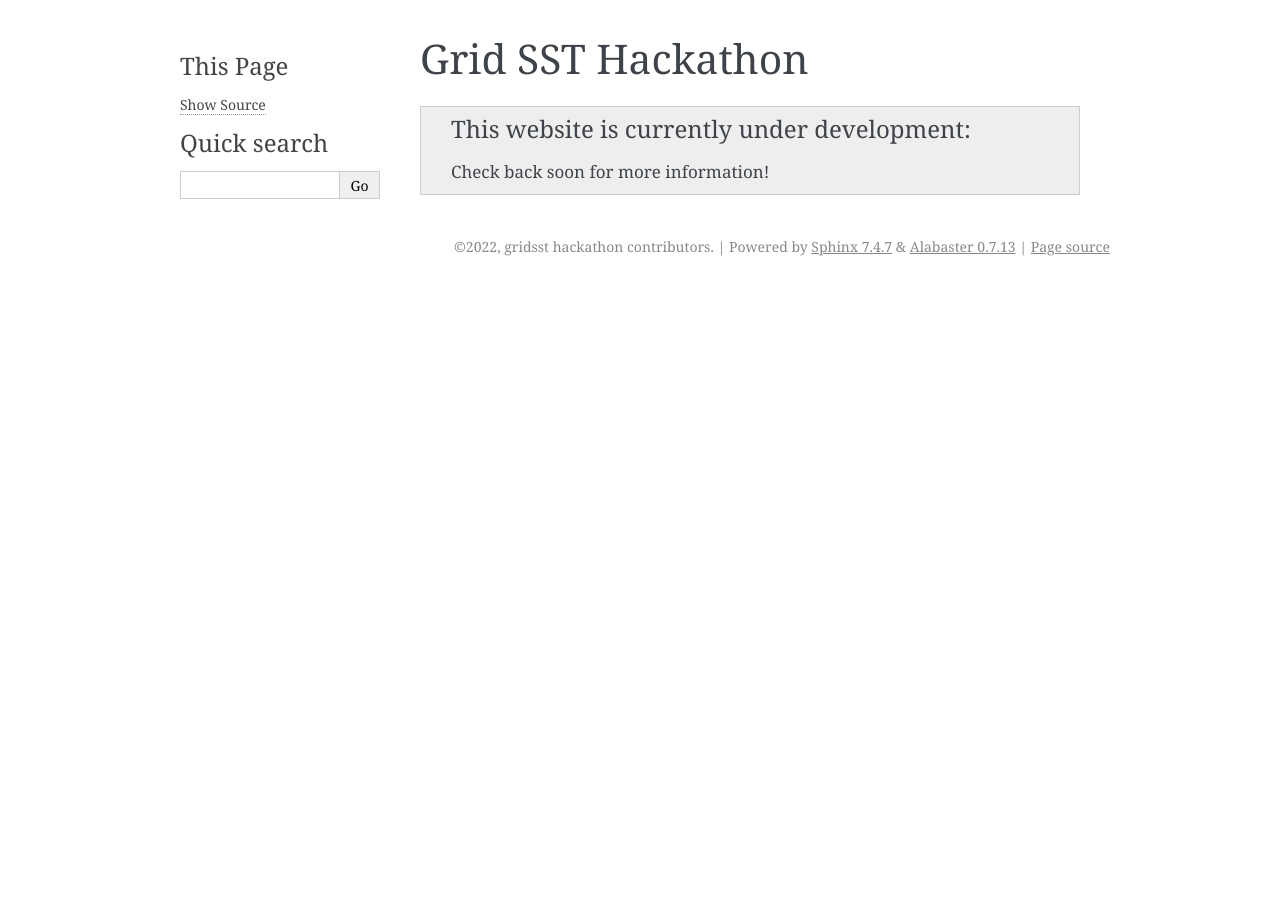
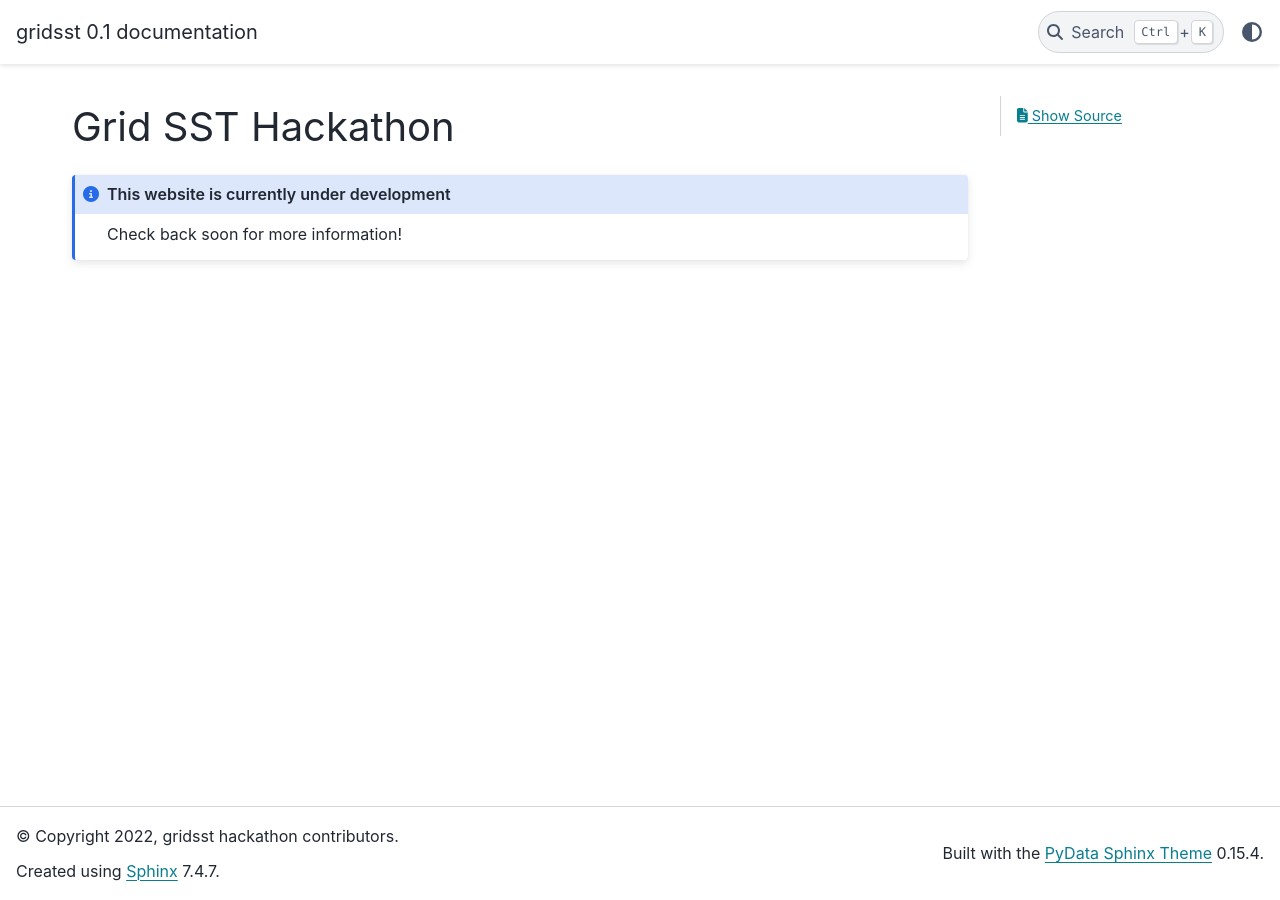
Before and after one commit to gridSST-hackathon/gridSST-hackathon.github.io, a Sphinx documentation site: the page built from docs/source/index.md, in a window 1280 px wide. Built offline with Sphinx 7.4.7 and the PyData theme 0.15.4, drawn with Linux system fonts in a browser that asks for light colours.

Commit message:
Change site theme to pydata

```diff
--- a/docs/source/conf.py
+++ b/docs/source/conf.py
@@ -26,5 +26,5 @@ exclude_patterns = []
 # -- Options for HTML output -------------------------------------------------
 # https://www.sphinx-doc.org/en/master/usage/configuration.html#options-for-html-output
 
-html_theme = 'alabaster'
+html_theme = 'pydata_sphinx_theme'
 html_static_path = ['_static']
--- a/environment.yml
+++ b/environment.yml
@@ -15,4 +15,5 @@ dependencies:
   - jupytext
   - pandas[version='>=1.4.3']
   - myst-parser
+  - pydata-sphinx-theme
 prefix: /opt/anaconda3/envs/gridsst-site
```
